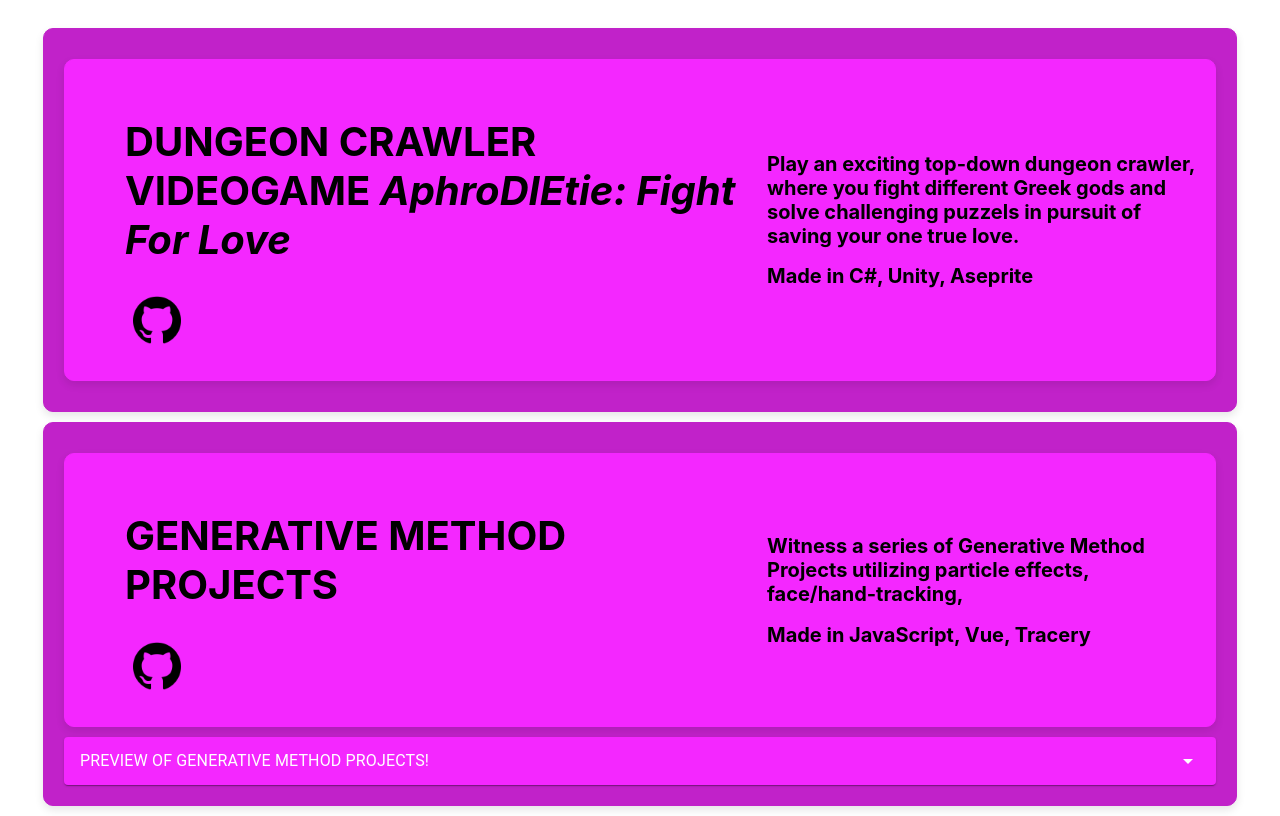
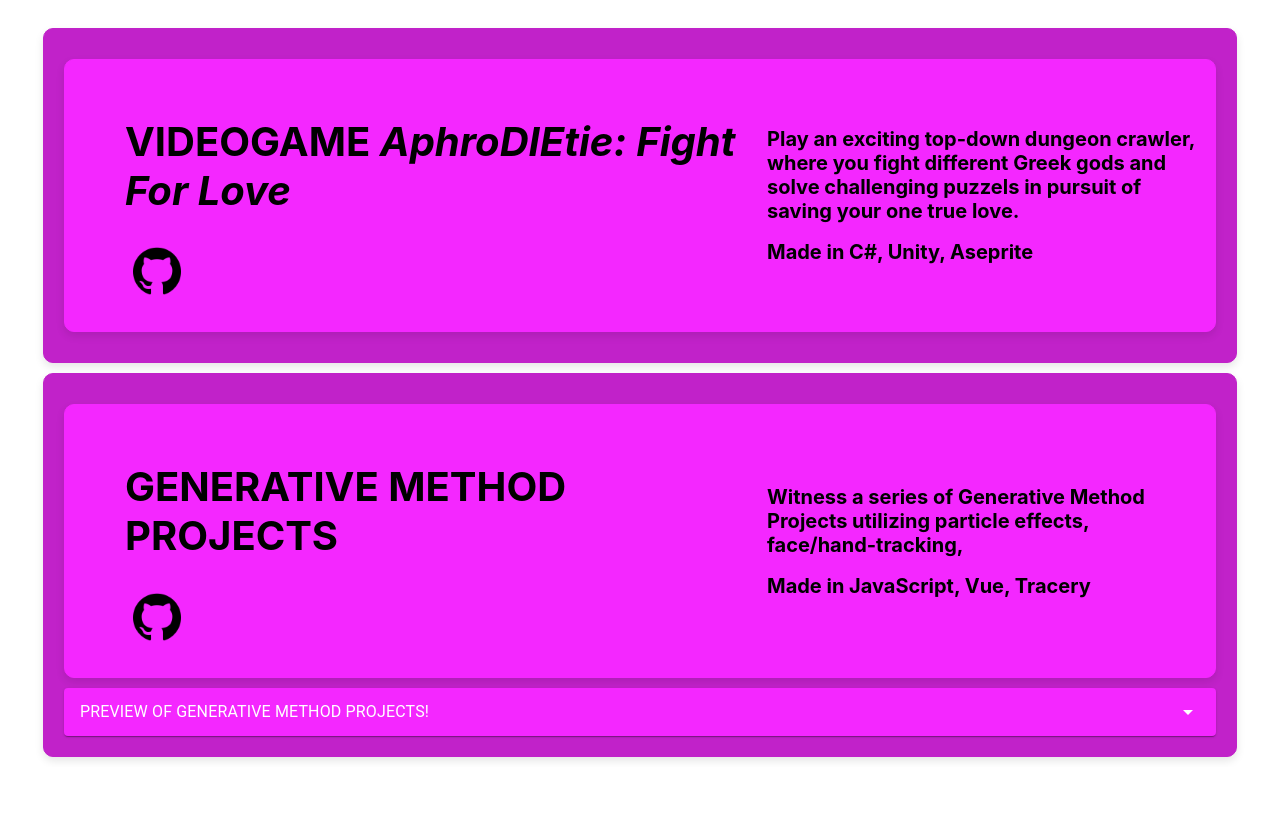
Before and after one commit to SpencerArchSilverstein/SpencerArchSilverstein.github.io, a React (Create React App) app: page / in a window 1280 px wide. Shown: the part 1587-2403 px from the top of the page. After the commit the page ends 2354 px from the top, so only its background shows below. Built offline with nearby package versions, Linux system fonts and the light colour scheme.

Commit message:
Commit 4

```diff
--- a/src/App.css
+++ b/src/App.css
@@ -39,6 +39,6 @@
 .project-title {
   display: flex;
   justify-content: center;
-  margin-top: 100px;
+  margin-top: 100px; /**/
   text-align: center;
 }
--- a/src/projectData.json
+++ b/src/projectData.json
@@ -33,7 +33,7 @@
     "projectType": "Gen"
   },
   {
-    "title": "DUNGEON CRAWLER VIDEOGAME",
+    "title": " VIDEOGAME",
     "titleItalic": "AphroDIEtie: Fight For Love",
     "detail": "Play an exciting top-down dungeon crawler, where you fight different Greek gods and solve challenging puzzels in pursuit of saving your one true love.",
     "outlineColor": "c122c9",
```
